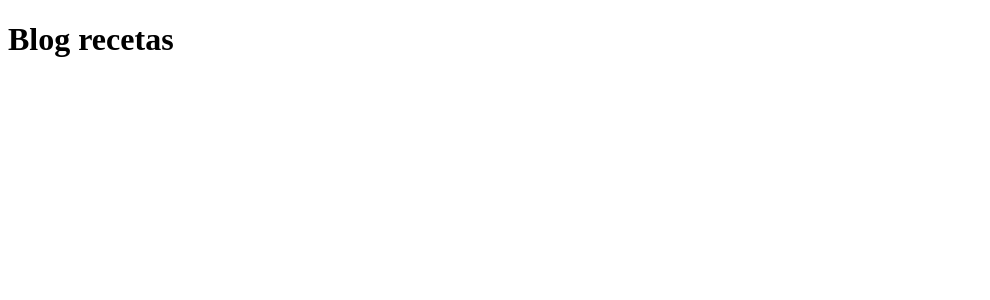
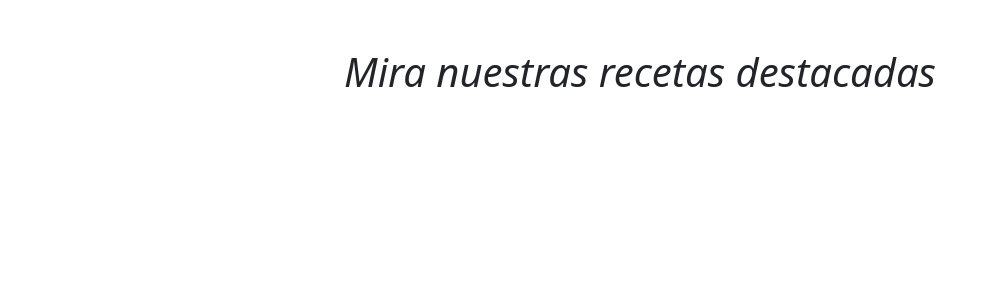
Before and after one commit to Lucaspozziok64/blogRecetas-frontend, a React (Vite) app: page / in a window 1280 px wide. Shown: the top 300 px of the page, without its empty margins (0-990 px from the left). Built offline with nearby package versions, Linux system fonts and the light colour scheme.

Commit message:
creamos el componente Titulo y agregamos titulo

```diff
--- a/package.json
+++ b/package.json
@@ -10,6 +10,7 @@
     "preview": "vite preview"
   },
   "dependencies": {
+    "bootstrap": "^5.3.7",
     "react": "^19.1.0",
     "react-dom": "^19.1.0"
   },
--- a/src/App.jsx
+++ b/src/App.jsx
@@ -1,10 +1,14 @@
 import './App.css'
+import 'bootstrap/dist/css/bootstrap.min.css'
+import Titulo from './components/Titulo'
 
 function App() {
 
   return (
     <>
-      <h1>Blog recetas</h1>
+      <main className='container my-5'>
+        <Titulo />
+      </main>
     </>
   )
 }
--- /dev/null
+++ b/src/components/Titulo.jsx
@@ -0,0 +1,8 @@
+
+const Titulo = () => {
+    return (
+      <h1 className='text-center' style={{ fontStyle: 'italic' }}>Mira nuestras recetas destacadas</h1>
+    );
+};
+
+export default Titulo;
```
Also changed, not shown: 1 other file (tests, documents, lock files or other folders).
